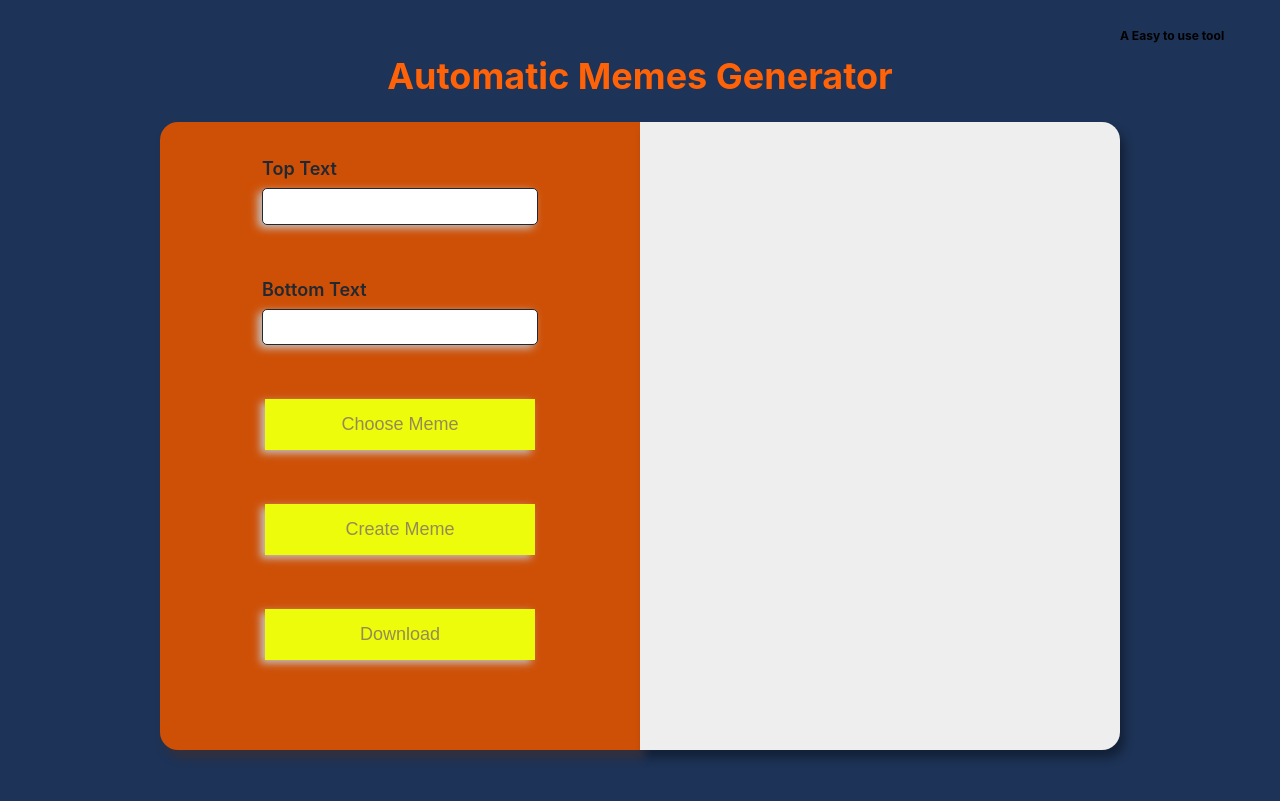
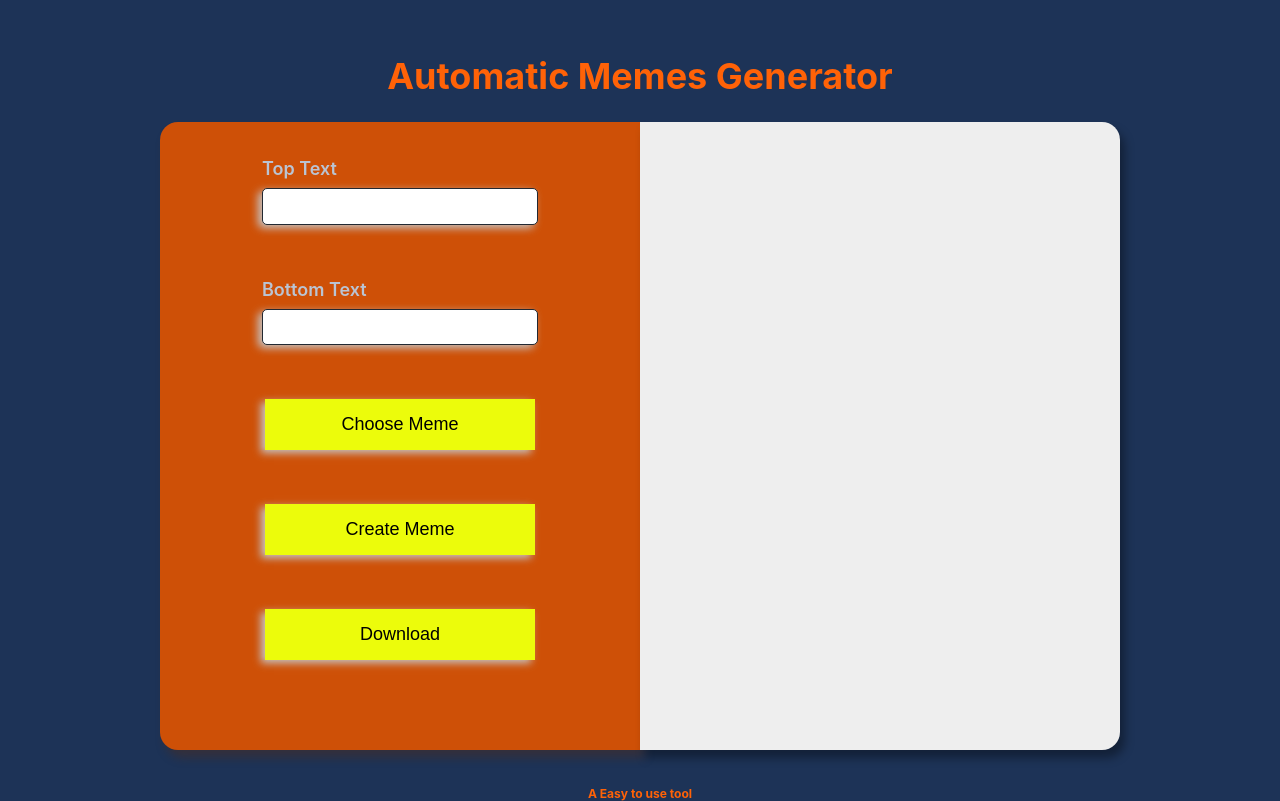
Before and after one commit to Sumit-Heliwal/Automatic-meme-generator, a React (Create React App) app: page / in a window 1280 px wide. Built offline with nearby package versions, Linux system fonts and the light colour scheme; no server answers.

Commit message:
Update index.css

```diff
--- a/src/index.css
+++ b/src/index.css
@@ -34,6 +34,12 @@ h1 {
   margin-top: 3rem;
   color: #ff6207;
 }
+h6 {
+  grid-column: 2 / span 2;
+  text-align: center;
+  margin-top: 2rem;
+  color: #ff6207;
+}
 
 /* Styling the left part of the main site */
 .inputFields {
@@ -51,7 +57,7 @@ h1 {
 label {
   margin-bottom: 0.5rem;
   font-weight: 600;
-  color: #222831;
+  color: #bac4d3;
 }
 
 input {
@@ -74,7 +80,7 @@ button {
 
 button {
   background-color: #ecfc0b;
-  color: #968a56;
+  color: #000000;
   border: none;
   padding: 0.833rem 1.778rem;
   text-align: center;
```
